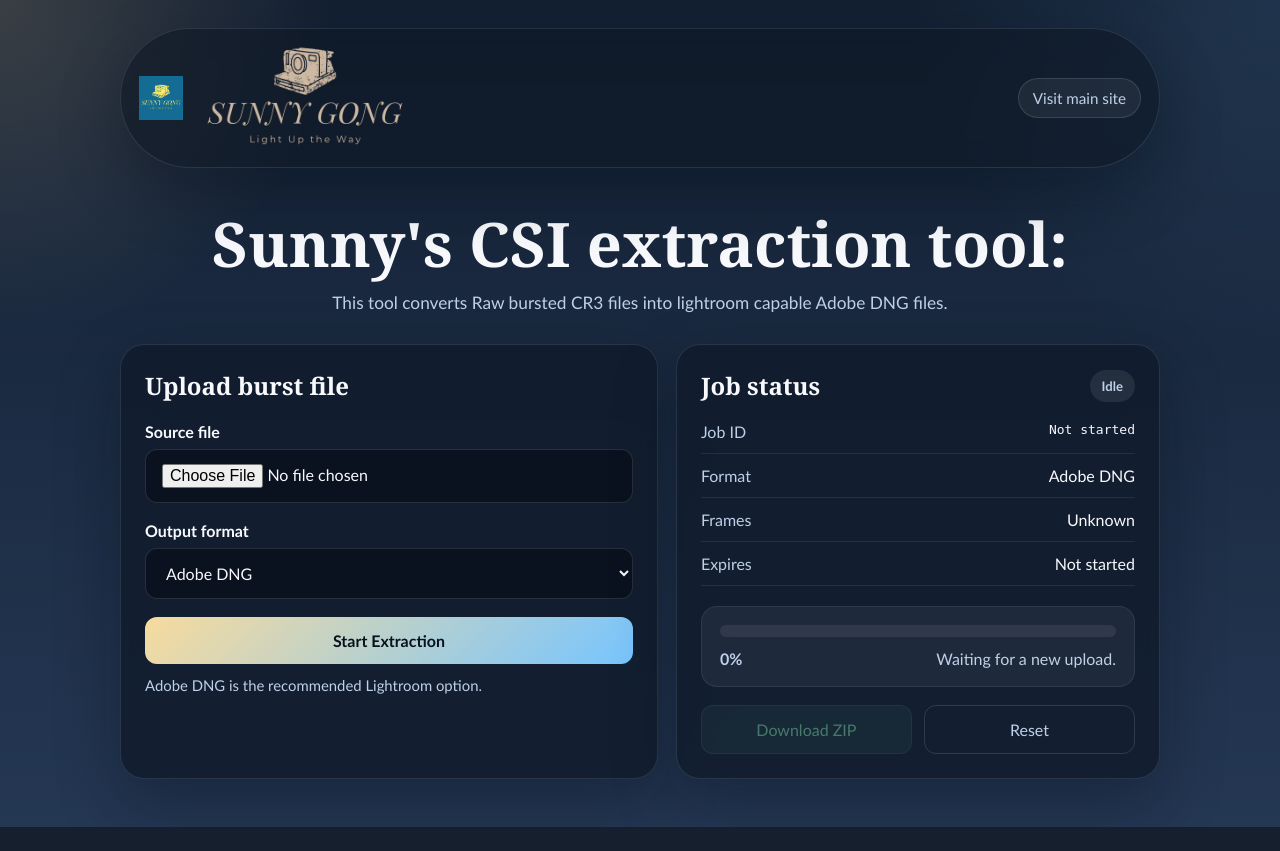
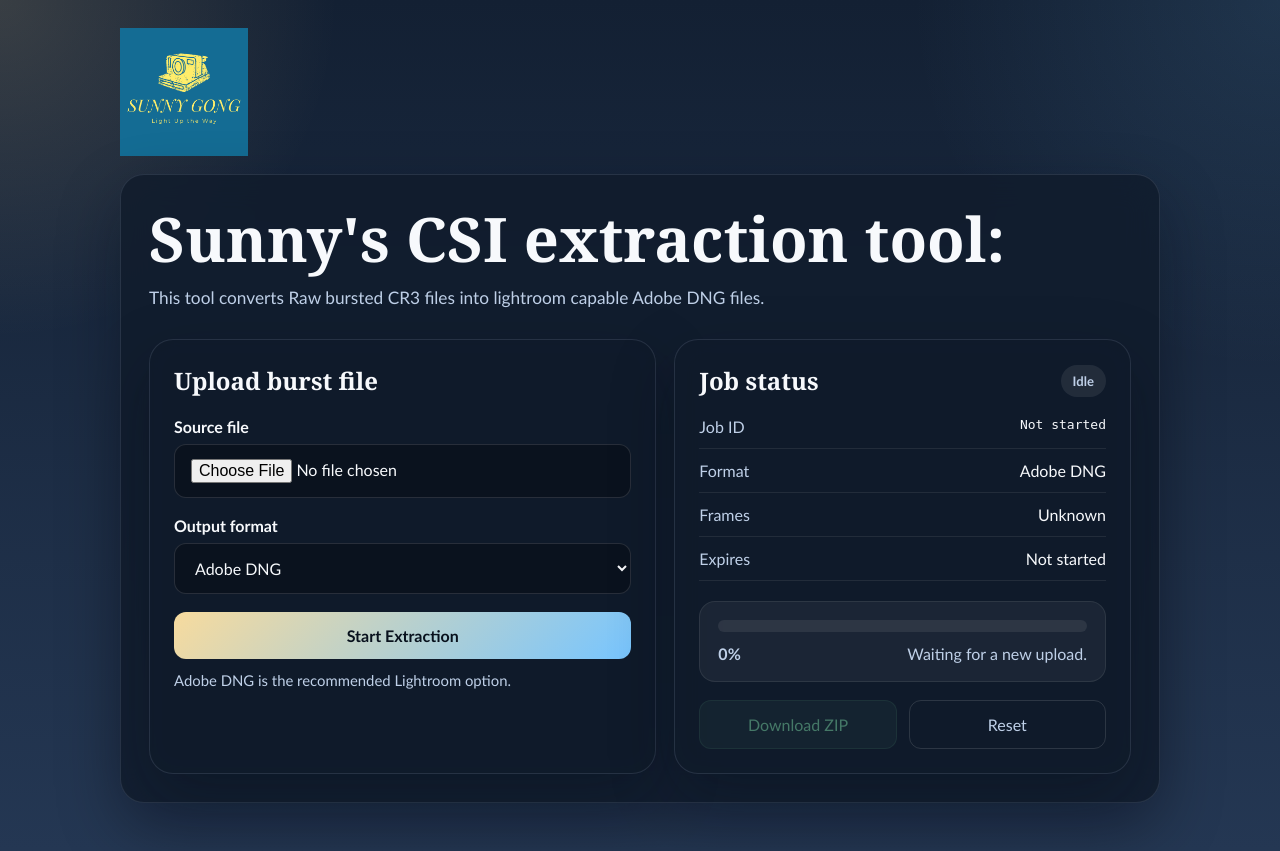
Before and after one commit to sunnygong4/CSI_Tool, a FastAPI app: page / in a window 1280 px wide. Before the commit the page ends 827 px from the top, so only its background shows below. Run offline with FastAPI, Linux system fonts and the light colour scheme.

Commit message:
Refine CSI web header layout

```diff
--- a/csi_tool/web/static/style.css
+++ b/csi_tool/web/static/style.css
@@ -42,58 +42,39 @@ a {
     padding: 28px 0 48px;
 }
 
-.site-topbar {
+.site-header {
     display: flex;
-    justify-content: space-between;
+    justify-content: flex-start;
     align-items: center;
-    gap: 16px;
-    padding: 14px 18px;
-    border: 1px solid var(--border);
-    border-radius: 999px;
-    background: rgba(14, 22, 35, 0.56);
-    backdrop-filter: blur(14px);
-    box-shadow: var(--shadow);
+    margin-bottom: 18px;
 }
 
-.brand-link {
+.site-logo-link {
     display: inline-flex;
     align-items: center;
-    gap: 12px;
-    min-width: 0;
+    justify-content: center;
+    border-radius: 18px;
+    transition: transform 160ms ease, opacity 160ms ease;
 }
 
-.brand-mark {
-    width: 44px;
-    height: 44px;
-    object-fit: contain;
-    flex: 0 0 auto;
+.site-logo-link:hover,
+.site-logo-link:focus-visible {
+    transform: translateY(-1px);
+    opacity: 0.94;
 }
 
-.brand-wordmark {
-    width: min(220px, 42vw);
+.site-logo {
+    width: clamp(92px, 11vw, 128px);
     height: auto;
 }
 
-.site-link {
-    padding: 10px 14px;
-    border-radius: 999px;
-    border: 1px solid rgba(255, 255, 255, 0.12);
-    background: rgba(255, 255, 255, 0.06);
-    color: var(--muted);
-    font-size: 0.95rem;
-    transition: background 160ms ease, transform 160ms ease, color 160ms ease;
-}
-
-.site-link:hover,
-.site-link:focus-visible {
-    color: var(--text);
-    background: rgba(119, 197, 255, 0.14);
-    transform: translateY(-1px);
+.app-panel {
+    padding: 28px;
 }
 
 .hero {
-    padding: 44px 10px 28px;
-    text-align: center;
+    padding: 4px 0 28px;
+    text-align: left;
 }
 
 .hero h1 {
@@ -104,8 +85,8 @@ a {
 }
 
 .hero-copy {
-    margin: 14px auto 0;
-    max-width: 720px;
+    margin: 14px 0 0;
+    max-width: 680px;
     color: var(--muted);
     font-size: 1.08rem;
     line-height: 1.6;
@@ -115,15 +96,6 @@ a {
     display: grid;
     grid-template-columns: minmax(0, 1fr) minmax(320px, 0.9fr);
     gap: 18px;
-}
-
-.panel {
-    padding: 24px;
-    border-radius: var(--radius-lg);
-    border: 1px solid var(--border);
-    background: var(--surface);
-    backdrop-filter: blur(16px);
-    box-shadow: var(--shadow);
 }
 
 .panel-header {
@@ -137,6 +109,21 @@ a {
     margin: 0;
     font-family: Georgia, "Times New Roman", serif;
     font-size: 1.5rem;
+}
+
+.app-panel,
+.upload-panel,
+.status-panel {
+    border-radius: var(--radius-lg);
+    border: 1px solid var(--border);
+    background: var(--surface);
+    backdrop-filter: blur(16px);
+    box-shadow: var(--shadow);
+}
+
+.upload-panel,
+.status-panel {
+    padding: 24px;
 }
 
 .upload-form,
@@ -329,28 +316,18 @@ a {
         padding-top: 18px;
     }
 
-    .site-topbar,
     .panel-grid,
     .status-actions {
         grid-template-columns: 1fr;
     }
 
-    .site-topbar {
-        display: grid;
-        justify-items: center;
-        border-radius: 24px;
-        text-align: center;
+    .app-panel,
+    .upload-panel,
+    .status-panel {
+        padding: 20px;
     }
 
-    .brand-link {
-        flex-direction: column;
-    }
-
-    .brand-wordmark {
-        width: min(250px, 62vw);
-    }
-
-    .panel {
-        padding: 20px;
+    .hero {
+        text-align: left;
     }
 }
--- a/csi_tool/web/templates/index.html
+++ b/csi_tool/web/templates/index.html
@@ -8,29 +8,24 @@
 </head>
 <body>
     <main class="page-shell">
-        <header class="site-topbar">
-            <a class="brand-link" href="https://sunnygong.com" target="_blank" rel="noreferrer">
+        <header class="site-header">
+            <a class="site-logo-link" href="https://sunnygong.com" target="_blank" rel="noreferrer" aria-label="Visit sunnygong.com">
                 <img
-                    class="brand-mark"
+                    class="site-logo"
                     src="{{ request.url_for('static', path='sunny-logo.png') }}"
-                    alt="Sunny Gong logo"
-                >
-                <img
-                    class="brand-wordmark"
-                    src="{{ request.url_for('static', path='sunny-wordmark.png') }}"
                     alt="Sunny Gong"
                 >
             </a>
-            <a class="site-link" href="https://sunnygong.com" target="_blank" rel="noreferrer">Visit main site</a>
         </header>
 
+        <section class="panel app-panel">
             <section class="hero">
                 <h1>Sunny's CSI extraction tool:</h1>
                 <p class="hero-copy">This tool converts Raw bursted CR3 files into lightroom capable Adobe DNG files.</p>
             </section>
 
             <section class="panel-grid">
-            <section class="panel upload-panel">
+                <section class="upload-panel">
                     <div class="panel-header">
                         <div>
                             <h2>Upload burst file</h2>
@@ -58,7 +53,7 @@
                     </form>
                 </section>
 
-            <section class="panel status-panel">
+                <section class="status-panel">
                     <div class="panel-header">
                         <div>
                             <h2>Job status</h2>
@@ -103,6 +98,7 @@
                     </div>
                 </section>
             </section>
+        </section>
     </main>
 
     <script src="{{ request.url_for('static', path='app.js') }}"></script>
```
Lines whose indentation alone changed are shown as unchanged.
